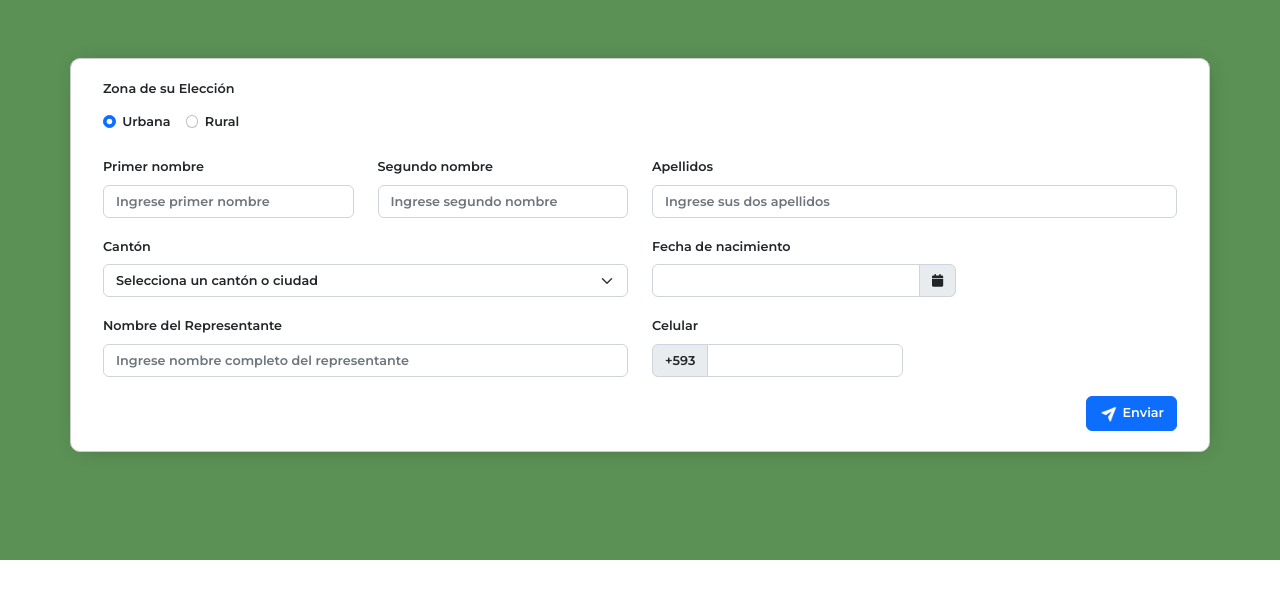
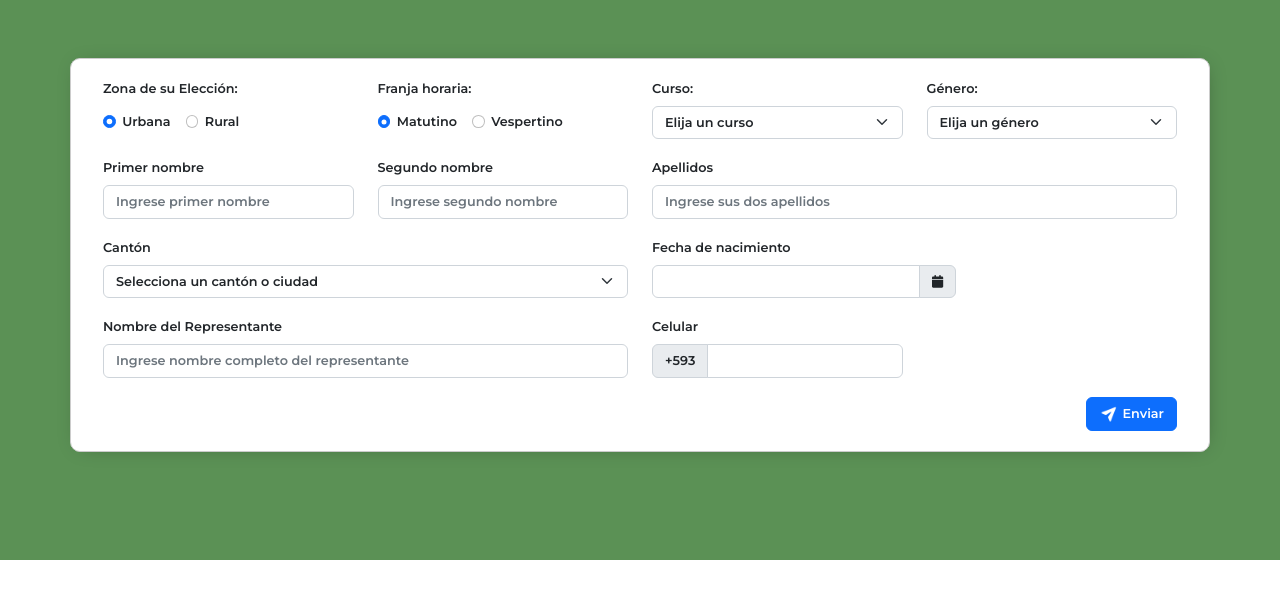
Before and after one commit to ecfrancisco/tesis-proyecto, a Django app: page /servicios/response/ in a window 1280 px wide. Shown: the part 80-679 px from the top of the page. Run offline with Django 4.2, Linux system fonts and the light colour scheme; some libraries are stand-ins or nearby versions.

Commit message:
Update servicios deportes 30/10/2023

```diff
--- a/tesis_gad/servicios/templates/servicios/deportes_form.html
+++ b/tesis_gad/servicios/templates/servicios/deportes_form.html
@@ -64,20 +64,56 @@
         <div class="container-fluid">
             <form novalidate>
                 <div class="row">
-                    <div class="col-md-6">
-                        <label for="zona_rural" class="form-label">Zona de su Elección</label>
+                    <div class="col-md-3">
+                        <label for="zona_eleccion" class="form-label" title="Zona donde tomara el curso">Zona de su
+                            Elección:</label>
                         <div class="input-group" style="padding-top: 0.4rem;">
                             <div class="form-check form-check-inline">
-                                <input class="form-check-input" type="radio" name="inlineRadioOptions" id="inlineRadio1"
-                                    value="option1" checked>
-                                <label class="form-check-label" for="inlineRadio1">Urbana</label>
+                                <input class="form-check-input" type="radio" name="zona_eleccion" id="zona_urbana"
+                                    value="urbana" checked>
+                                <label class="form-check-label" for="zona_urbana">Urbana</label>
                             </div>
                             <div class="form-check form-check-inline">
-                                <input class="form-check-input" type="radio" name="inlineRadioOptions" id="inlineRadio2"
-                                    value="option2">
-                                <label class="form-check-label" for="inlineRadio2">Rural</label>
+                                <input class="form-check-input" type="radio" name="zona_eleccion" id="zona_rural"
+                                    value="rural">
+                                <label class="form-check-label" for="zona_rural">Rural</label>
                             </div>
                         </div>
+                    </div>
+
+                    <div class="col-md-3">
+                        <label for="horario_label" class="form-label" title=" donde tomara el curso">Franja
+                            horaria:</label>
+                        <div class="input-group" style="padding-top: 0.4rem;">
+                            <div class="form-check form-check-inline">
+                                <input class="form-check-input" type="radio" name="horario" id="matutino"
+                                    value="matutino" checked>
+                                <label class="form-check-label" for="matutino">Matutino</label>
+                            </div>
+                            <div class="form-check form-check-inline">
+                                <input class="form-check-input" type="radio" name="horario" id="vespertino"
+                                    value="vespertino">
+                                <label class="form-check-label" for="vespertino">Vespertino</label>
+                            </div>
+                        </div>
+                    </div>
+
+                    <div class="col-md-3">
+                        <label for="curso" class="form-label">Curso:</label>
+                        <select class="form-select" id="genero" name="curso">
+                            <option selected>Elija un curso</option>
+                            <option value="futbol">Fútbol</option>
+                            <option value="basquet">Básquet</option>
+                        </select>
+                    </div>
+
+                    <div class="col-md-3">
+                        <label for="genero" class="form-label">Género:</label>
+                        <select class="form-select" id="genero" name="genero">
+                            <option selected>Elija un género</option>
+                            <option value="masculino">Masculino</option>
+                            <option value="femenino">Femenino</option>
+                        </select>
                     </div>
                 </div>
 
@@ -184,17 +220,21 @@
     </div>
     <br><br><br><br>
 </div>
-</div>
 
 <script type="text/javascript" charset="utf-8">
     var fechaMinima = new Date();
     fechaMinima.setFullYear(fechaMinima.getFullYear() - 4);
 
+    var fechaMaxima = new Date();
+    fechaMaxima.setFullYear(fechaMinima.getFullYear() - 14);
+
     var fecha_min = moment(fechaMinima, 'YYYY-MM-DD').toDate();
+    var fecha_max = moment(fechaMaxima, 'YYYY-MM-DD').toDate();
 
     const picker1 = new tempusDominus.TempusDominus(document.getElementById('datetimepicker1'), {
         restrictions: {
-            maxDate: fecha_min
+            maxDate: fecha_min,
+            minDate: fecha_max
         },
         display: {
             components: {
@@ -239,83 +279,6 @@
         .catch(error => console.error('Error al cargar los datos: ' + error));
 </script>
 
-<!-- <div id="image-logo">
-    <img src="/static/img/Logo-Alcaldia-2023.png" alt="" style="height: 4rem">
-    <img src="/static/img/servicios.png" alt="" style="height: 4rem">
-</div>
-
-<div class="principal">
-    <div class="servicios">
-        <form>
-            <div class="container">
-                <span for="email"><b>Primer Nombre</b></span>
-                <span style="padding-left: 28.5rem;" for="email"><b>Segundo Nombre</b></span>
-
-                <br>
-
-                <div style="display: flex;">
-                    <input type="text" name="first_name" placeholder="Ingrese primer nombre" required>
-                    <input type="text" name="second_name" placeholder="Ingrese segundo nombre" required>
-                </div>
-
-                <label for="email"><b>Correo</b></label>
-                <input type="text" placeholder="Ingresar correo" name="email" required>
-
-                <label for="psw"><b>Password</b></label>
-                <input type="password" placeholder="Enter Password" name="psw" required>
-
-                <label for="email"><b>Número de teléfono</b></label>
-                <br>
-                <select name="phoneCode" required>
-                    <option selected hidden value="">Code</option>
-                    <option value="66">+98</option>
-                    <option value="66">+99</option>
-                    <option value="66">+90</option>
-                    <option value="66">+66</option>
-                </select>
-                <input type="phone" name="phone" placeholder="812345678" required>
-
-                <div class="clearfix">
-                    <button type="submit" class="btn">Sign Up</button>
-                </div>
-            </div>
-        </form>
-    </div>
-</div>
-
-<br>
-
-<div class="footer" style="display: flex; font-family: Montserrat, Arial, Helvetica, sans-serif;">
-    <div style="background-color: #fff;">
-        <img src="/static/img/Logo-Pedro-Orellana.png" alt="">
-        <br>
-        <br>
-        <br>
-    </div>
-
-    <div class="contacto" style="padding-left: 4rem;">
-        <span style="color: #40723a;"><strong> CONTACTO </strong></span>
-        <br>
-        <br>
-
-        <span style="color: #40723a;"><strong> Dirección: </strong></span>
-        <br>
-        <span>Cdla. Casco Colonial. Av. Principal - Acapulco </span>
-        <br>
-        <br>
-
-        <span style="color: #40723a;"><strong> Horario de trabajo: </strong></span>
-        <br>
-        <span> Lun - Vie: 8AM - 5PM </span>
-        <br>
-        <br>
-
-        <span style="color: #40723a;"><strong> Teléfono: </strong></span>
-        <br>
-        <span>(+593) 42729-321 / 322 / 323</span>
-    </div>
-</div> -->
-
 
 {% block content %}
 
```
